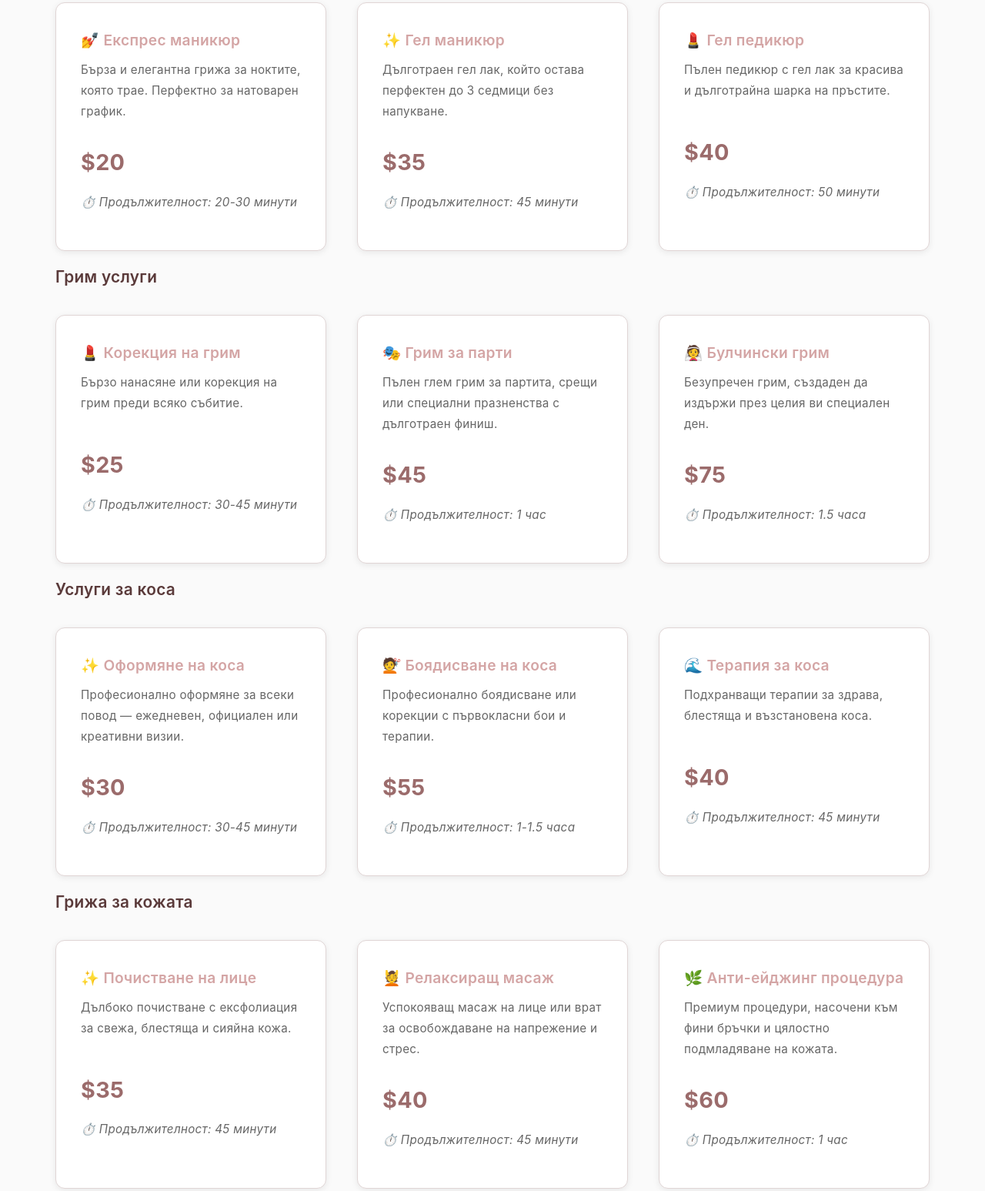
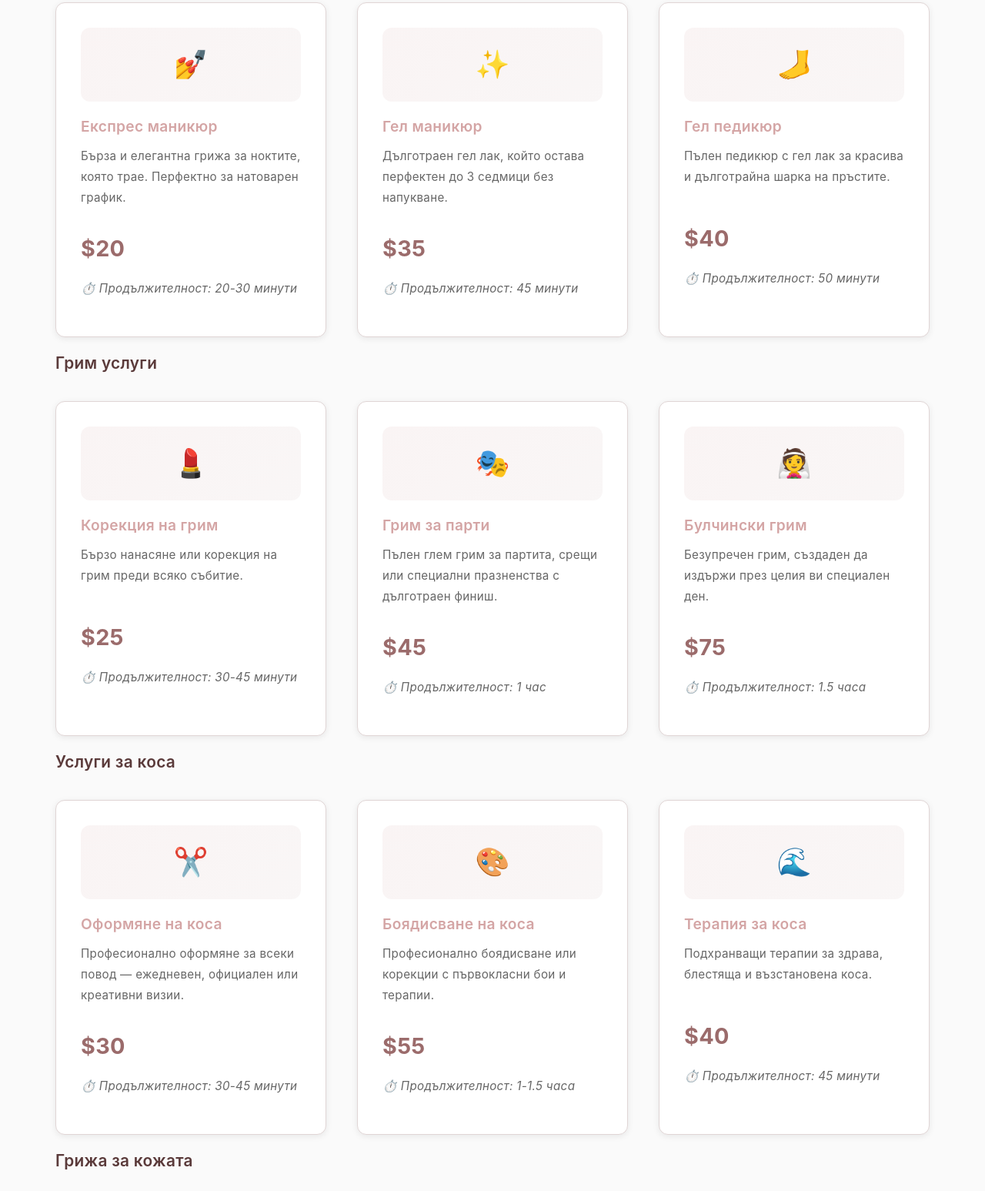
Before and after one commit to ivayloktodorov/Beauty-Salon, a plain HTML site: page index.html in a window 1280 px wide. Shown: the part 1008-2555 px from the top of the page at 77% size. Drawn offline with Linux system fonts and the light colour scheme.

Commit message:
UI: modern responsive card layout for services with media icons and improved spacing

```diff
--- a/index.html
+++ b/index.html
@@ -47,20 +47,23 @@
       <h3>Услуги за нокти</h3>
       <div class="services-grid">
         <div class="service-card">
-          <h3>💅 Експрес маникюр</h3>
-          <p>Бърза и елегантна грижа за ноктите, която трае. Перфектно за натоварен график.</p>
+          <div class="service-media">💅</div>
+          <h3>Експрес маникюр</h3>
+          <p class="service-desc">Бърза и елегантна грижа за ноктите, която трае. Перфектно за натоварен график.</p>
           <div class="price">$20</div>
           <p class="duration">⏱️ Продължителност: 20-30 минути</p>
         </div>
         <div class="service-card">
-          <h3>✨ Гел маникюр</h3>
-          <p>Дълготраен гел лак, който остава перфектен до 3 седмици без напукване.</p>
+          <div class="service-media">✨</div>
+          <h3>Гел маникюр</h3>
+          <p class="service-desc">Дълготраен гел лак, който остава перфектен до 3 седмици без напукване.</p>
           <div class="price">$35</div>
           <p class="duration">⏱️ Продължителност: 45 минути</p>
         </div>
         <div class="service-card">
-          <h3>💄 Гел педикюр</h3>
-          <p>Пълен педикюр с гел лак за красива и дълготрайна шарка на пръстите.</p>
+          <div class="service-media">🦶</div>
+          <h3>Гел педикюр</h3>
+          <p class="service-desc">Пълен педикюр с гел лак за красива и дълготрайна шарка на пръстите.</p>
           <div class="price">$40</div>
           <p class="duration">⏱️ Продължителност: 50 минути</p>
         </div>
@@ -69,20 +72,23 @@
       <h3>Грим услуги</h3>
       <div class="services-grid">
         <div class="service-card">
-          <h3>💄 Корекция на грим</h3>
-          <p>Бързо нанасяне или корекция на грим преди всяко събитие.</p>
+          <div class="service-media">💄</div>
+          <h3>Корекция на грим</h3>
+          <p class="service-desc">Бързо нанасяне или корекция на грим преди всяко събитие.</p>
           <div class="price">$25</div>
           <p class="duration">⏱️ Продължителност: 30-45 минути</p>
         </div>
         <div class="service-card">
-          <h3>🎭 Грим за парти</h3>
-          <p>Пълен глем грим за партита, срещи или специални празненства с дълготраен финиш.</p>
+          <div class="service-media">🎭</div>
+          <h3>Грим за парти</h3>
+          <p class="service-desc">Пълен глем грим за партита, срещи или специални празненства с дълготраен финиш.</p>
           <div class="price">$45</div>
           <p class="duration">⏱️ Продължителност: 1 час</p>
         </div>
         <div class="service-card">
-          <h3>👰 Булчински грим</h3>
-          <p>Безупречен грим, създаден да издържи през целия ви специален ден.</p>
+          <div class="service-media">👰</div>
+          <h3>Булчински грим</h3>
+          <p class="service-desc">Безупречен грим, създаден да издържи през целия ви специален ден.</p>
           <div class="price">$75</div>
           <p class="duration">⏱️ Продължителност: 1.5 часа</p>
         </div>
@@ -91,20 +97,23 @@
       <h3>Услуги за коса</h3>
       <div class="services-grid">
         <div class="service-card">
-          <h3>✨ Оформяне на коса</h3>
-          <p>Професионално оформяне за всеки повод — ежедневен, официален или креативни визии.</p>
+          <div class="service-media">✂️</div>
+          <h3>Оформяне на коса</h3>
+          <p class="service-desc">Професионално оформяне за всеки повод — ежедневен, официален или креативни визии.</p>
           <div class="price">$30</div>
           <p class="duration">⏱️ Продължителност: 30-45 минути</p>
         </div>
         <div class="service-card">
-          <h3>💇 Боядисване на коса</h3>
-          <p>Професионално боядисване или корекции с първокласни бои и терапии.</p>
+          <div class="service-media">🎨</div>
+          <h3>Боядисване на коса</h3>
+          <p class="service-desc">Професионално боядисване или корекции с първокласни бои и терапии.</p>
           <div class="price">$55</div>
           <p class="duration">⏱️ Продължителност: 1-1.5 часа</p>
         </div>
         <div class="service-card">
-          <h3>🌊 Терапия за коса</h3>
-          <p>Подхранващи терапии за здрава, блестяща и възстановена коса.</p>
+          <div class="service-media">🌊</div>
+          <h3>Терапия за коса</h3>
+          <p class="service-desc">Подхранващи терапии за здрава, блестяща и възстановена коса.</p>
           <div class="price">$40</div>
           <p class="duration">⏱️ Продължителност: 45 минути</p>
         </div>
@@ -113,20 +122,23 @@
       <h3>Грижа за кожата</h3>
       <div class="services-grid">
         <div class="service-card">
-          <h3>✨ Почистване на лице</h3>
-          <p>Дълбоко почистване с ексфолиация за свежа, блестяща и сияйна кожа.</p>
+          <div class="service-media">✨</div>
+          <h3>Почистване на лице</h3>
+          <p class="service-desc">Дълбоко почистване с ексфолиация за свежа, блестяща и сияйна кожа.</p>
           <div class="price">$35</div>
           <p class="duration">⏱️ Продължителност: 45 минути</p>
         </div>
         <div class="service-card">
-          <h3>💆 Релаксиращ масаж</h3>
-          <p>Успокояващ масаж на лице или врат за освобождаване на напрежение и стрес.</p>
+          <div class="service-media">💆</div>
+          <h3>Релаксиращ масаж</h3>
+          <p class="service-desc">Успокояващ масаж на лице или врат за освобождаване на напрежение и стрес.</p>
           <div class="price">$40</div>
           <p class="duration">⏱️ Продължителност: 45 минути</p>
         </div>
         <div class="service-card">
-          <h3>🌿 Анти-ейджинг процедура</h3>
-          <p>Премиум процедури, насочени към фини бръчки и цялостно подмладяване на кожата.</p>
+          <div class="service-media">🌿</div>
+          <h3>Анти-ейджинг процедура</h3>
+          <p class="service-desc">Премиум процедури, насочени към фини бръчки и цялостно подмладяване на кожата.</p>
           <div class="price">$60</div>
           <p class="duration">⏱️ Продължителност: 1 час</p>
         </div>
--- a/styles.css
+++ b/styles.css
@@ -319,6 +319,33 @@ p {
   font-size: 1.2rem;
 }
 
+/* Media block (icon/image) at top of each service card */
+.service-media {
+  height: 96px;
+  display: flex;
+  align-items: center;
+  justify-content: center;
+  border-radius: 12px;
+  background: linear-gradient(135deg, rgba(212,165,165,0.12), rgba(155,107,107,0.06));
+  margin-bottom: 1rem;
+  font-size: 2.25rem;
+}
+
+.service-desc {
+  color: var(--text-light);
+  font-size: 0.95rem;
+  margin-bottom: 1rem;
+  flex: 1 1 auto;
+}
+
+/* Ensure cards are equal height and content spaced evenly */
+.services-grid {
+  display: grid;
+  grid-template-columns: repeat(auto-fit, minmax(260px, 1fr));
+  gap: clamp(1.5rem, 4vw, 2.5rem);
+  margin-top: 2rem;
+}
+
 .service-card p {
   flex-grow: 1;
   margin-bottom: 1rem;
```
